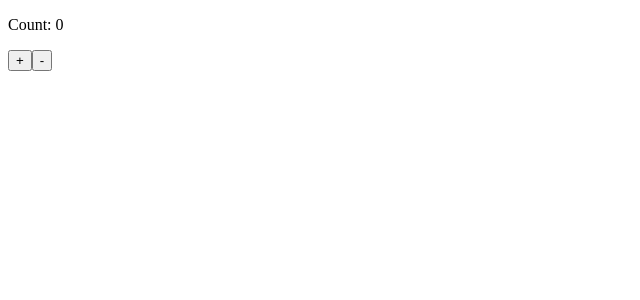
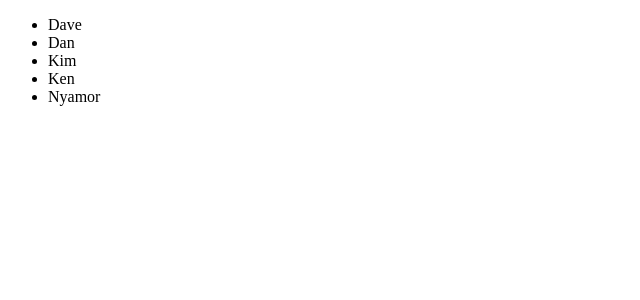
Before and after one commit to G1DY/React-Demo, a React (Vite) app in the folder react-demos/: page / in a window 1280 px wide. Shown: the top 300 px of the page, without its empty margins (0-640 px from the left). Built offline with nearby package versions, Linux system fonts and the light colour scheme.

Commit message:
array destructuring using const[data, changeData]= useState()

```diff
--- a/react-demos/src/App.jsx
+++ b/react-demos/src/App.jsx
@@ -1,11 +1,11 @@
 import React from 'react'
-import CountNu from './Components/CountNu'
+import Friends from './Components/Friends'
 
 
 const App = () => {
   return (
     <div>
-      <CountNu/>
+      <Friends/>
     </div>
   )
 }
--- /dev/null
+++ b/react-demos/src/Components/Friends.jsx
@@ -0,0 +1,16 @@
+import React from 'react'
+import { useState } from 'react'
+
+const Friends = () => {
+    const [friends, setFriends] = useState(['Dave', 'Dan', 'Kim', 'Ken', 'Nyamor']);
+  return (
+    <div>
+        <ul>
+            {friends.map((friend, index)=>(
+            <li key={index}>{friend}</li>))}
+        </ul>
+    </div>
+  );
+};
+
+export default Friends
```
